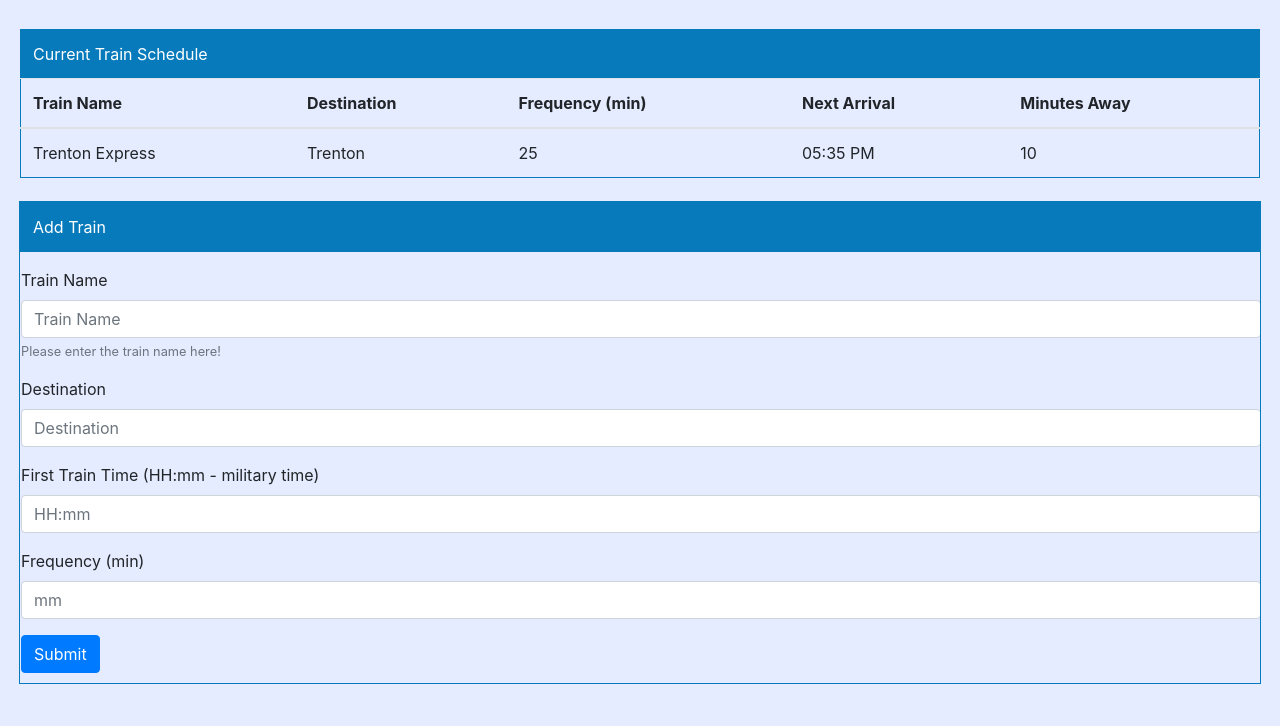
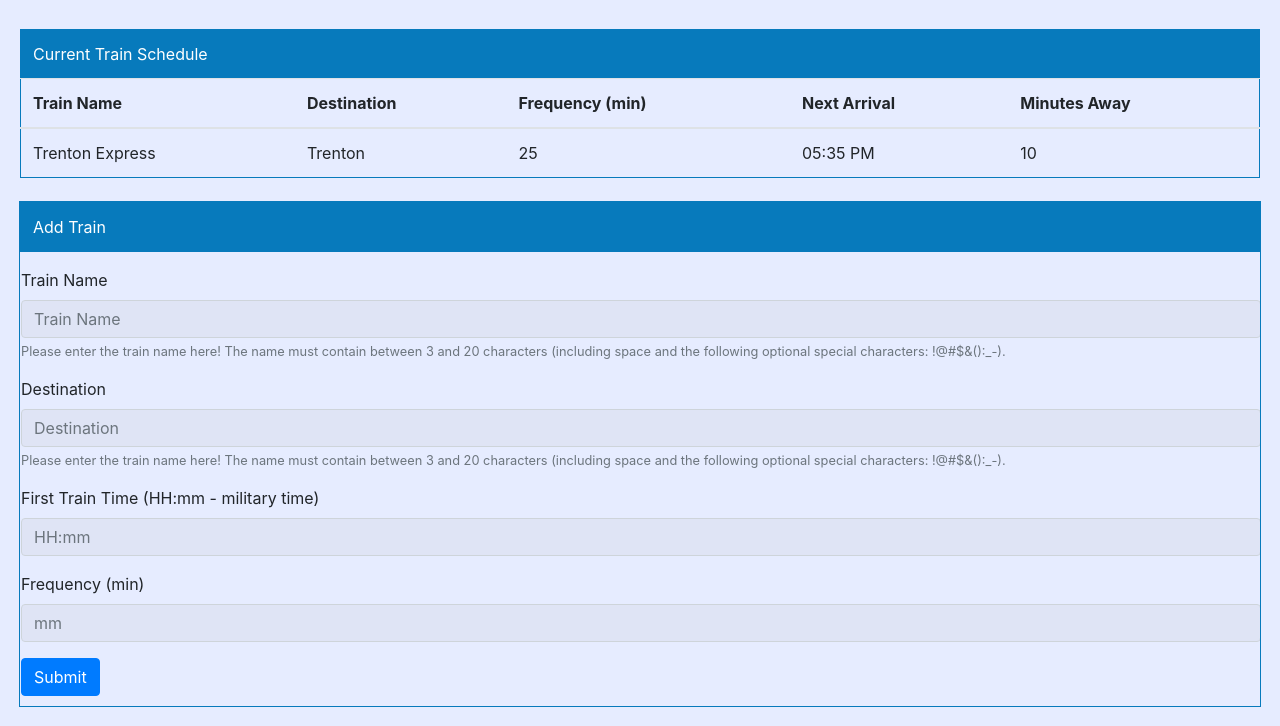
Before and after one commit to lcocard/TrainScheduler, a plain HTML site: page index.html in a window 1280 px wide. Shown: the part 151-877 px from the top of the page. Before the commit the page ends 854 px from the top, so only its background shows below. Drawn offline with nearby package versions, Linux system fonts and the light colour scheme; no server answers.

Commit message:
add input field validation

```diff
--- a/assets/css/style.css
+++ b/assets/css/style.css
@@ -56,3 +56,16 @@ button {
 /*th {
   border-bottom: 0;
 }*/
+
+/*An incorrect input:*/
+input:invalid {
+  color: red;
+}
+/*An correct input:*/
+input:valid {
+  color: green;
+}
+/*A mandatory field:*/
+input[required] {
+  background-color: #dfe4f5;
+}
--- a/assets/javascript/logic.js
+++ b/assets/javascript/logic.js
@@ -121,6 +121,12 @@ window.addEventListener("DOMContentLoaded", function () {
         e.target.setCustomValidity('');
     });
 
+    database.ref().on("child_added", function (snapshot) {
+
+    });
+
+    // Check to see if the train name is unique:
+
 
 
     function validate(evt) {
@@ -132,10 +138,8 @@ window.addEventListener("DOMContentLoaded", function () {
         InputFirstTrain.setCustomValidity("");
         InputFrequency.setCustomValidity("");
 
-
         // Check to see if the form is INVALID for any reason
         if (!theForm.checkValidity()) {
-
             // Check to see if it is the Train Name that is the problem:
             if (!InputTrainName.validity.valid) {
                 // Set up your own custom error message from whatever source you like
--- a/index.html
+++ b/index.html
@@ -114,12 +114,15 @@
           type="text"
           class="form-control"
           id="InputTrainName"
+          pattern="^(?=.*[a-zA-Z].*)([a-zA-Z0-9 !@#$&():_-]{3,20})$"
           aria-describedby="NameHelp"
           placeholder="Train Name"
           required
         />
         <small id="NameHelp" class="form-text text-muted"
-          >Please enter the train name here!</small
+          >Please enter the train name here! The name must contain between 3 and
+          20 characters (including space and the following optional special
+          characters: !@#$&():_-).</small
         >
       </div>
       <div class="form-group">
@@ -128,9 +131,17 @@
           type="text"
           class="form-control"
           id="InputDestination"
+          pattern="^(?=.*[a-zA-Z].*)([a-zA-Z0-9 \\-_]{3,20})$"
+          aria-describedby="DestinationHelp"
           placeholder="Destination"
           required
         />
+
+        <small id="DestinationHelp" class="form-text text-muted"
+          >Please enter the train name here! The name must contain between 3 and
+          20 characters (including space and the following optional special
+          characters: !@#$&():_-).</small
+        >
       </div>
       <div class="form-group">
         <label for="InputFirstTrain"
```
Also changed, not shown: assets/javascript/logic_1.js (+39 -65 lines).
